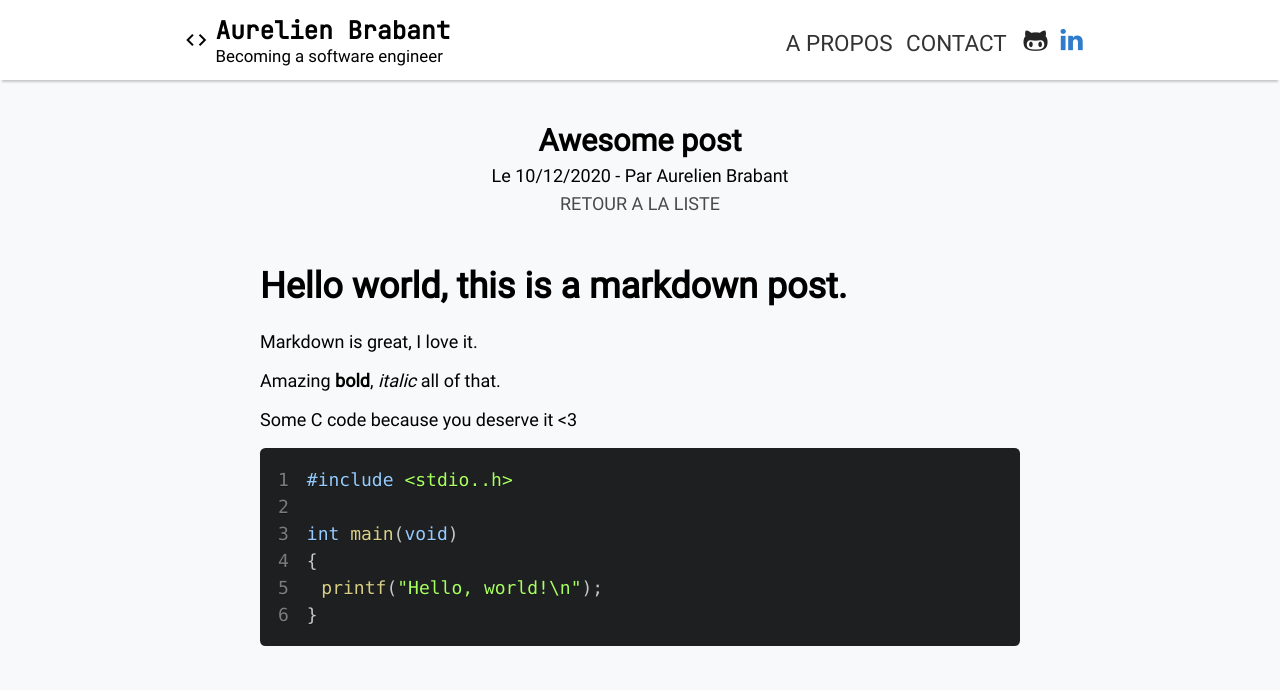
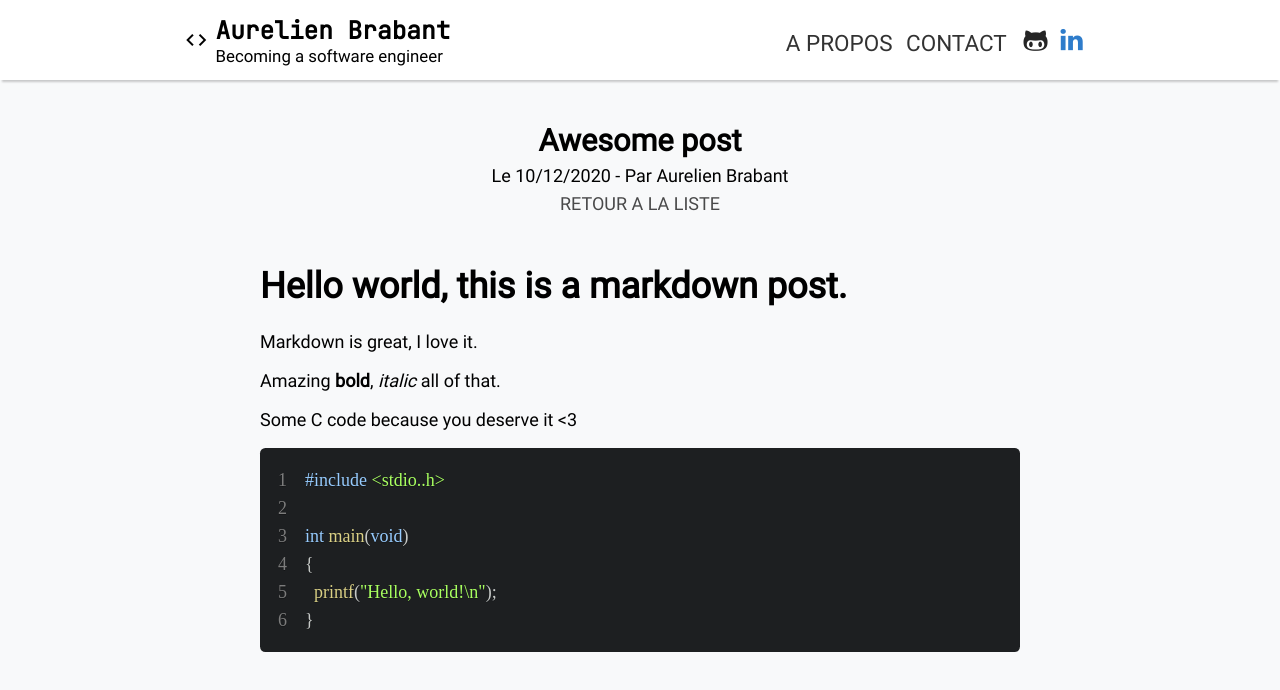
Before and after one commit to aurelien-brabant/legacy-aurelienbrabant.fr, a Next.js app: page /posts/firstpost in a window 1280 px wide. Shown: the top 690 px of the page. Built offline with nearby package versions, Linux system fonts and the light colour scheme.

Commit message:
Added JetBrains Mono font for code blocks

```diff
--- a/components/CodeBlock.js
+++ b/components/CodeBlock.js
@@ -8,6 +8,11 @@ export default function CodeBlock({ language, value }) {
 			showLineNumbers
 			showInlineLineNumbers
 			style={atomDark}
+			codeTagProps={{
+				style: {
+					fontFamily: "JetBrains Mono"
+				}
+			}}
 		>
 			{value}
 		</SyntaxHighlighter>
```
